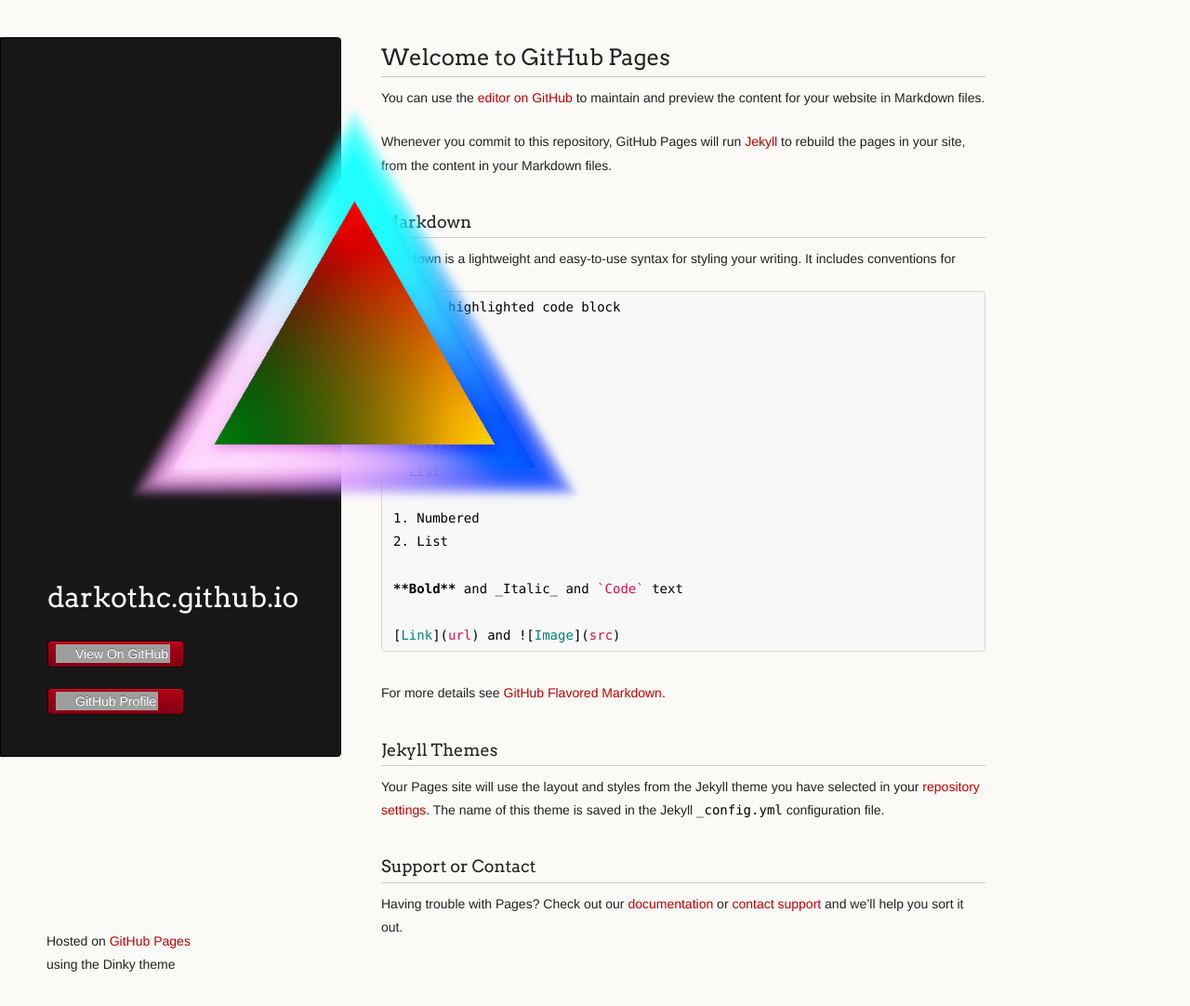
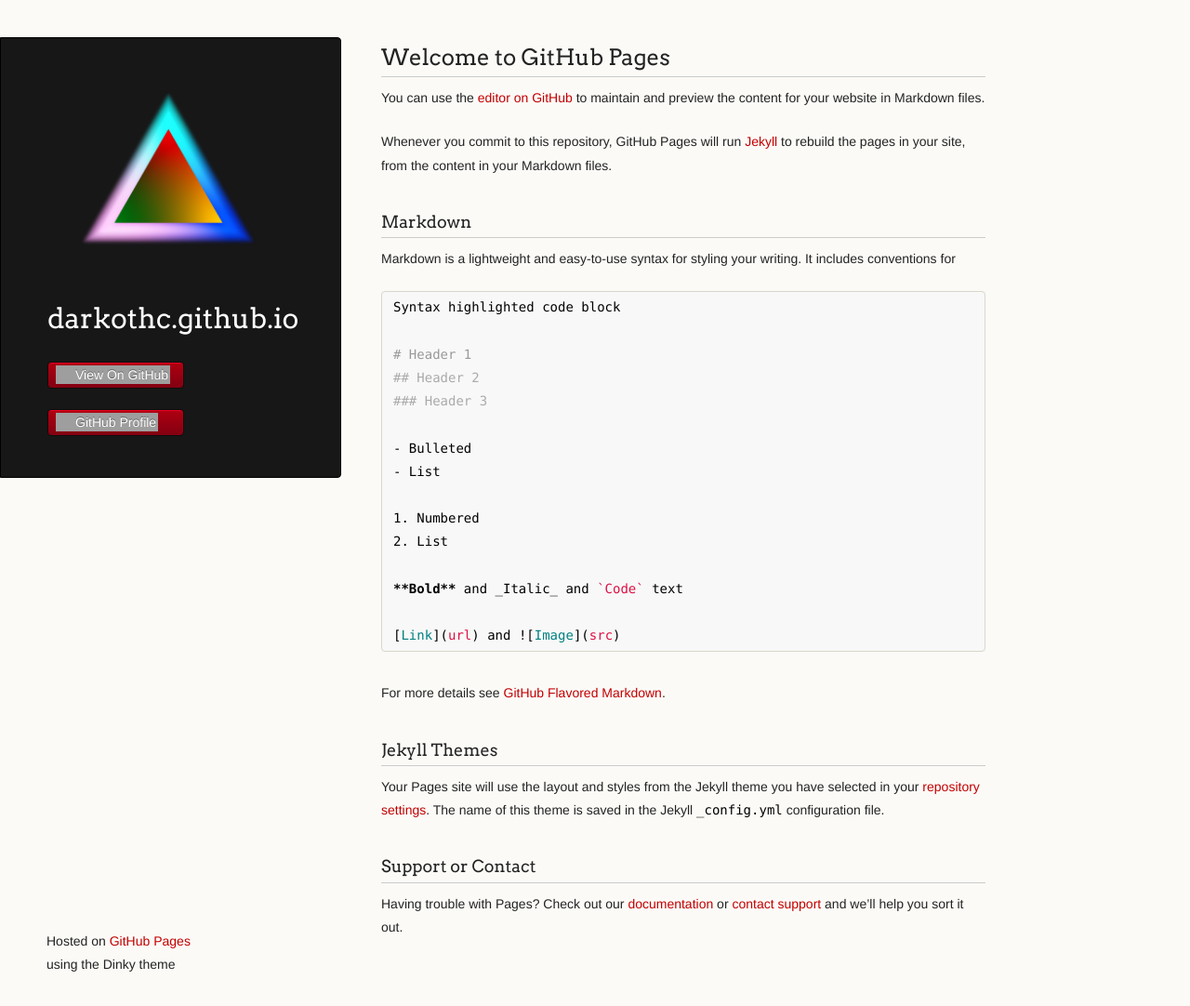
Before and after one commit to darkothc/darkothc.github.io, a Jekyll site: the page built from README.md, in a window 1280 px wide and 1082 px high. Shown: the whole window at 93% size. Built offline with Jekyll 4.4.1, drawn with Linux system fonts in a browser that asks for light colours; our own code applies the rules of GitHub Pages for plain Markdown files; a script that is not in the unit is left out; the repository's description, which GitHub fills in, is left out; grey boxes are pictures that could not be loaded.

Commit message:
Update default.html

```diff
--- a/_layouts/default.html
+++ b/_layouts/default.html
@@ -17,7 +17,7 @@
     <div class="wrapper">
       <header>
         <div align="left" style="position:static; height: 100%; width: 100%; top:0;left 0;">
-        <img src="images/logo_alpha1.png"  style="border-style: none"; "width: 100%; max-width: 300px;">
+        <img src="images/logo_alpha1.png"  style="border-style: none; width: 100%; max-width: 300px;">
         </div>
         <h1 class="header">{{ site.title | default: site.github.repository_name }}</h1>
         <p class="header">{{ site.description | default: site.github.project_tagline }}</p>
```
